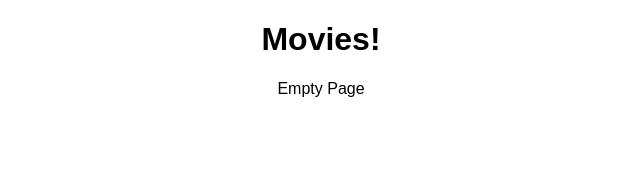
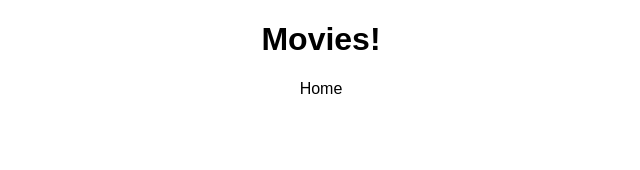
Before and after one commit to KellyDanger/movie-sagas, a React (Create React App) app: page /#/ in a window 1280 px wide. Shown: the top 170 px of the page, without its empty margins (319-959 px from the left). Built offline with nearby package versions, Linux system fonts and the light colour scheme.

Commit message:
components created

```diff
--- a/src/components/App/App.js
+++ b/src/components/App/App.js
@@ -1,5 +1,7 @@
 import React, { Component } from 'react';
-import {HashRouter as Router, Route} from 'react-router-dom';
+import{HashRouter as Router, Route, Link} from 'react-router-dom';
+import Home from '../Home/Home';
+import Details from '../Details/Details';
 import './App.css';
 
 class App extends Component {
@@ -9,9 +11,9 @@ class App extends Component {
       <div className="App">
         <h1>Movies!</h1>
         <Router>
-          {/* ADD PAGES! */}
+          <Route exact path="/" component={Home}/>
+          <Route path="/details" component={Details}/>
         </Router>
-        <p>Empty Page</p>
       </div>
     );
   }
--- /dev/null
+++ b/src/components/Details/Details.js
@@ -0,0 +1,16 @@
+import React, { Component } from 'react';
+import { connect } from 'react-redux';
+
+class Details extends Component {
+  render() {
+    return(
+      <p>Details</p>
+    )
+  }
+}
+
+const mapReduxStateToProps = reduxState => ({
+  reduxState
+});
+
+export default connect(mapReduxStateToProps)(Details);
--- /dev/null
+++ b/src/components/Home/Home.js
@@ -0,0 +1,16 @@
+import React, { Component } from 'react';
+import { connect } from 'react-redux';
+
+class Home extends Component {
+  render() {
+    return(
+      <p>Home</p>
+    )
+  }
+}
+
+const mapReduxStateToProps = reduxState => ({
+  reduxState
+});
+
+export default connect(mapReduxStateToProps)(Home);
```
Also changed, not shown: src/components/AddMovie/AddMovie.js (added).
